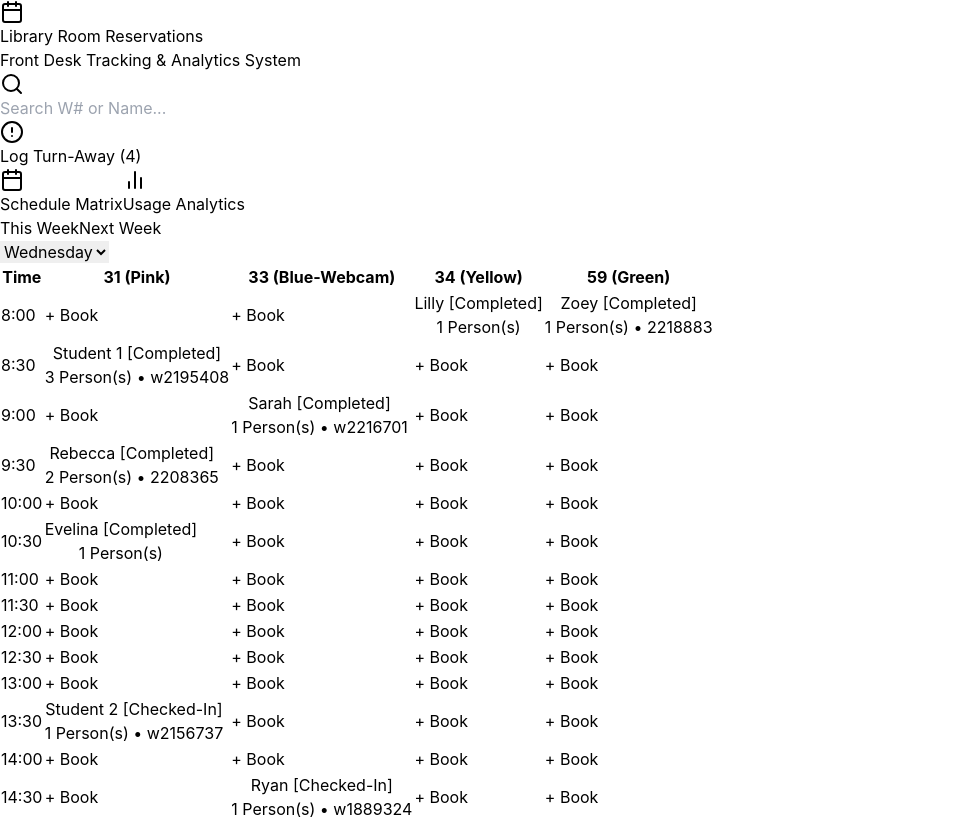
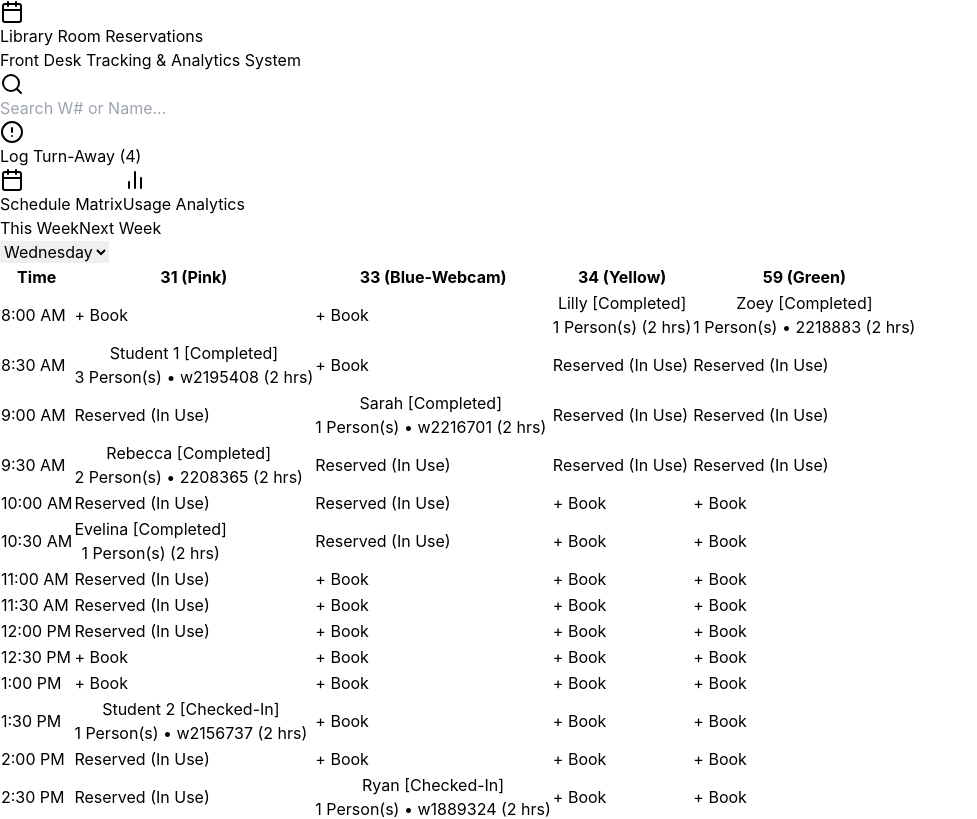
Before and after one commit to amybrinkley/room-reservation-app, a React (Vite) app: page / in a window 1280 px wide. Shown: the top 819 px of the page, without its empty margins (0-977 px from the left). Built offline with nearby package versions, Linux system fonts and the light colour scheme.

Commit message:
adjust hours, colors

```diff
--- a/src/App.jsx
+++ b/src/App.jsx
@@ -6,29 +6,30 @@ import { BarChart, Bar, XAxis, YAxis, Tooltip, ResponsiveContainer, CartesianGri
 const GOOGLE_SCRIPT_URL = "";
 
 const ROOMS = [
-  { id: '31', name: '31 (Pink)', color: 'bg-pink-100 text-pink-800 border-pink-300 hover:bg-pink-200' },
-  { id: '33', name: '33 (Blue-Webcam)', color: 'bg-blue-100 text-blue-800 border-blue-300 hover:bg-blue-200' },
-  { id: '34', name: '34 (Yellow)', color: 'bg-yellow-100 text-yellow-800 border-yellow-300 hover:bg-yellow-200' },
-  { id: '59', name: '59 (Green)', color: 'bg-emerald-100 text-emerald-800 border-emerald-300 hover:bg-emerald-200' }
+  { id: '31', name: '31 (Pink)', color: 'bg-pink-100 text-pink-800 border-pink-300 hover:bg-pink-200', headerBg: 'bg-pink-600 text-white', colBg: 'bg-pink-50/40', occupiedBg: 'bg-gradient-to-b from-pink-200/70 to-pink-100/50' },
+  { id: '33', name: '33 (Blue-Webcam)', color: 'bg-blue-100 text-blue-800 border-blue-300 hover:bg-blue-200', headerBg: 'bg-blue-600 text-white', colBg: 'bg-blue-50/40', occupiedBg: 'bg-gradient-to-b from-blue-200/70 to-blue-100/50' },
+  { id: '34', name: '34 (Yellow)', color: 'bg-amber-100 text-amber-800 border-amber-300 hover:bg-amber-200', headerBg: 'bg-amber-500 text-white', colBg: 'bg-amber-50/40', occupiedBg: 'bg-gradient-to-b from-amber-200/70 to-amber-100/50' },
+  { id: '59', name: '59 (Green)', color: 'bg-emerald-100 text-emerald-800 border-emerald-300 hover:bg-emerald-200', headerBg: 'bg-emerald-600 text-white', colBg: 'bg-emerald-50/40', occupiedBg: 'bg-gradient-to-b from-emerald-200/70 to-emerald-100/50' }
 ];
 
+// Time slots in 12-hour AM/PM format
 const TIME_SLOTS = [
-  "8:00", "8:30", "9:00", "9:30", "10:00", "10:30", "11:00", "11:30",
-  "12:00", "12:30", "13:00", "13:30", "14:00", "14:30", "15:00", "15:30",
-  "16:00", "16:30", "17:00", "17:30", "18:00", "18:30", "19:00", "19:30"
+  "8:00 AM", "8:30 AM", "9:00 AM", "9:30 AM", "10:00 AM", "10:30 AM", "11:00 AM", "11:30 AM",
+  "12:00 PM", "12:30 PM", "1:00 PM", "1:30 PM", "2:00 PM", "2:30 PM", "3:00 PM", "3:30 PM",
+  "4:00 PM", "4:30 PM", "5:00 PM", "5:30 PM", "6:00 PM", "6:30 PM", "7:00 PM", "7:30 PM"
 ];
 
 const INITIAL_RESERVATIONS = [
-  { id: 'res_101', week: 'this_week', day: 'Wednesday', room: '31', slot: '8:30', barcode: 'w2195408', student_name: 'Student 1', people: 3, time_in: '8:40 AM', time_out: '9:10 AM', status: 'Completed', notes: 'Group study' },
-  { id: 'res_102', week: 'this_week', day: 'Wednesday', room: '31', slot: '9:30', barcode: '2208365', student_name: 'Rebecca', people: 2, time_in: '9:30 AM', time_out: '10:30 AM', status: 'Completed', notes: '' },
-  { id: 'res_103', week: 'this_week', day: 'Wednesday', room: '31', slot: '10:30', barcode: '', student_name: 'Evelina', people: 1, time_in: '10:34 AM', time_out: '11:25 AM', status: 'Completed', notes: '' },
-  { id: 'res_105', week: 'this_week', day: 'Wednesday', room: '31', slot: '13:30', barcode: 'w2156737', student_name: 'Student 2', people: 1, time_in: '1:40 PM', time_out: '', status: 'Checked-In', notes: '' },
-  { id: 'res_107', week: 'this_week', day: 'Wednesday', room: '33', slot: '9:00', barcode: 'w2216701', student_name: 'Sarah', people: 1, time_in: '9:00 AM', time_out: '11:30 AM', status: 'Completed', notes: 'WebCam needed' },
-  { id: 'res_110', week: 'this_week', day: 'Wednesday', room: '33', slot: '14:30', barcode: 'w1889324', student_name: 'Ryan', people: 1, time_in: '2:30 PM', time_out: '', status: 'Checked-In', notes: '' },
-  { id: 'res_111', week: 'this_week', day: 'Wednesday', room: '33', slot: '16:30', barcode: '', student_name: 'Roman', people: 1, time_in: '', time_out: '', status: 'Scheduled', notes: '' },
-  { id: 'res_112', week: 'this_week', day: 'Wednesday', room: '34', slot: '8:00', barcode: '', student_name: 'Lilly', people: 1, time_in: '8:05 AM', time_out: '10:12 AM', status: 'Completed', notes: '' },
-  { id: 'res_116', week: 'this_week', day: 'Wednesday', room: '59', slot: '8:00', barcode: '2218883', student_name: 'Zoey', people: 1, time_in: '8:10 AM', time_out: '10:13 AM', status: 'Completed', notes: '' },
-  { id: 'res_119', week: 'this_week', day: 'Wednesday', room: '59', slot: '15:30', barcode: '', student_name: 'Sarah', people: 2, time_in: '', time_out: '', status: 'Scheduled', notes: '' }
+  { id: 'res_101', week: 'this_week', day: 'Wednesday', room: '31', slot: '8:30 AM', barcode: 'w2195408', student_name: 'Student 1', people: 3, time_in: '8:40 AM', time_out: '9:10 AM', status: 'Completed', notes: 'Group study' },
+  { id: 'res_102', week: 'this_week', day: 'Wednesday', room: '31', slot: '9:30 AM', barcode: '2208365', student_name: 'Rebecca', people: 2, time_in: '9:30 AM', time_out: '10:30 AM', status: 'Completed', notes: '' },
+  { id: 'res_103', week: 'this_week', day: 'Wednesday', room: '31', slot: '10:30 AM', barcode: '', student_name: 'Evelina', people: 1, time_in: '10:34 AM', time_out: '11:25 AM', status: 'Completed', notes: '' },
+  { id: 'res_105', week: 'this_week', day: 'Wednesday', room: '31', slot: '1:30 PM', barcode: 'w2156737', student_name: 'Student 2', people: 1, time_in: '1:40 PM', time_out: '', status: 'Checked-In', notes: '' },
+  { id: 'res_107', week: 'this_week', day: 'Wednesday', room: '33', slot: '9:00 AM', barcode: 'w2216701', student_name: 'Sarah', people: 1, time_in: '9:00 AM', time_out: '11:30 AM', status: 'Completed', notes: 'WebCam needed' },
+  { id: 'res_110', week: 'this_week', day: 'Wednesday', room: '33', slot: '2:30 PM', barcode: 'w1889324', student_name: 'Ryan', people: 1, time_in: '2:30 PM', time_out: '', status: 'Checked-In', notes: '' },
+  { id: 'res_111', week: 'this_week', day: 'Wednesday', room: '33', slot: '4:30 PM', barcode: '', student_name: 'Roman', people: 1, time_in: '', time_out: '', status: 'Scheduled', notes: '' },
+  { id: 'res_112', week: 'this_week', day: 'Wednesday', room: '34', slot: '8:00 AM', barcode: '', student_name: 'Lilly', people: 1, time_in: '8:05 AM', time_out: '10:12 AM', status: 'Completed', notes: '' },
+  { id: 'res_116', week: 'this_week', day: 'Wednesday', room: '59', slot: '8:00 AM', barcode: '2218883', student_name: 'Zoey', people: 1, time_in: '8:10 AM', time_out: '10:13 AM', status: 'Completed', notes: '' },
+  { id: 'res_119', week: 'this_week', day: 'Wednesday', room: '59', slot: '3:30 PM', barcode: '', student_name: 'Sarah', people: 2, time_in: '', time_out: '', status: 'Scheduled', notes: '' }
 ];
 
 export default function App() {
@@ -42,10 +43,10 @@ export default function App() {
   const [activeRes, setActiveRes] = useState(null);
 
   const [formData, setFormData] = useState({
-    room: '31', slot: '8:00', barcode: '', student_name: '', people: 1, notes: '', status: 'Scheduled'
+    room: '31', slot: '8:00 AM', barcode: '', student_name: '', people: 1, notes: '', status: 'Scheduled'
   });
 
-  const handleOpenModal = (room = '31', slot = '8:00', existing = null) => {
+  const handleOpenModal = (room = '31', slot = '8:00 AM', existing = null) => {
     if (existing) {
       setActiveRes(existing);
       setFormData({ ...existing });
@@ -67,13 +68,13 @@ export default function App() {
   };
 
   const handleCheckIn = (res) => {
-    const timeIn = new Date().toLocaleTimeString([], { hour: '2-digit', minute: '2-digit' });
+    const timeIn = new Date().toLocaleTimeString([], { hour: 'numeric', minute: '2-digit', hour12: true });
     setReservations(reservations.map(r => r.id === res.id ? { ...r, status: 'Checked-In', time_in: timeIn } : r));
     setModalOpen(false);
   };
 
   const handleCheckOut = (res) => {
-    const timeOut = new Date().toLocaleTimeString([], { hour: '2-digit', minute: '2-digit' });
+    const timeOut = new Date().toLocaleTimeString([], { hour: 'numeric', minute: '2-digit', hour12: true });
     setReservations(reservations.map(r => r.id === res.id ? { ...r, status: 'Completed', time_out: timeOut } : r));
     setModalOpen(false);
   };
@@ -82,6 +83,25 @@ export default function App() {
     r.week === selectedWeek && r.day === selectedDay &&
     (searchQuery === '' || r.student_name.toLowerCase().includes(searchQuery.toLowerCase()) || r.barcode.toLowerCase().includes(searchQuery.toLowerCase()))
   );
+
+  // Helper to check if a slot falls within a 2-hour window (4 half-hour slots) starting from a booking
+  const getOccupancyInfo = (roomId, slot) => {
+    const slotIndex = TIME_SLOTS.indexOf(slot);
+    if (slotIndex === -1) return null;
+
+    // Search back up to 3 slots (1.5 hours prior) to see if a booking started in that 2-hour block
+    for (let offset = 0; offset < 4; offset++) {
+      const checkIdx = slotIndex - offset;
+      if (checkIdx >= 0) {
+        const checkSlot = TIME_SLOTS[checkIdx];
+        const res = filteredReservations.find(r => r.room === roomId && r.slot === checkSlot);
+        if (res) {
+          return { reservation: res, isStart: offset === 0, offset };
+        }
+      }
+    }
+    return null;
+  };
 
   const usageByRoomData = ROOMS.map(rm => ({
     name: `Room ${rm.id}`,
@@ -145,30 +165,43 @@ export default function App() {
           <div className="bg-white rounded-xl shadow border border-slate-200 overflow-x-auto">
             <table className="w-full text-left border-collapse min-w-[700px]">
               <thead>
-                <tr className="bg-slate-800 text-white text-xs uppercase tracking-wider">
-                  <th className="p-3 border-b border-slate-700 w-24 text-center">Time</th>
-                  {ROOMS.map(room => <th key={room.id} className="p-3 border-b border-slate-700 text-center">{room.name}</th>)}
+                <tr>
+                  <th className="p-3 bg-slate-800 text-white text-xs uppercase tracking-wider w-28 text-center border-b border-slate-700">Time</th>
+                  {ROOMS.map(room => (
+                    <th key={room.id} className={`p-3 text-xs uppercase tracking-wider text-center font-bold border-b border-slate-200 ${room.headerBg}`}>
+                      {room.name}
+                    </th>
+                  ))}
                 </tr>
               </thead>
               <tbody className="divide-y divide-slate-200 text-sm">
                 {TIME_SLOTS.map(slot => (
-                  <tr key={slot} className="hover:bg-slate-50">
-                    <td className="p-3 font-semibold text-slate-500 text-center bg-slate-50 border-r border-slate-200">{slot}</td>
+                  <tr key={slot} className="hover:bg-slate-100/80">
+                    <td className="p-3 font-semibold text-slate-500 text-center bg-slate-50 border-r border-slate-200 whitespace-nowrap">{slot}</td>
                     {ROOMS.map(room => {
-                      const res = filteredReservations.find(r => r.room === room.id && r.slot === slot);
+                      const occInfo = getOccupancyInfo(room.id, slot);
+                      const res = occInfo?.isStart ? occInfo.reservation : null;
+                      const isOccupiedBlock = occInfo && !occInfo.isStart;
+
                       return (
-                        <td key={room.id} className="p-2 border-r border-slate-100 text-center">
+                        <td key={room.id} className={`p-2 border-r border-slate-200 text-center transition-colors ${
+                          isOccupiedBlock ? room.occupiedBg : room.colBg
+                        }`}>
                           {res ? (
-                            <button onClick={() => handleOpenModal(room.id, slot, res)} className={`w-full p-2 rounded-lg text-xs font-semibold border text-left transition ${
-                              res.status === 'Checked-In' ? 'bg-emerald-100 text-emerald-900 border-emerald-300' :
-                              res.status === 'Scheduled' ? 'bg-amber-100 text-amber-900 border-amber-300' :
-                              'bg-slate-100 text-slate-700 border-slate-300'
+                            <button onClick={() => handleOpenModal(room.id, slot, res)} className={`w-full p-2 rounded-lg text-xs font-semibold border text-left transition shadow-sm ${
+                              res.status === 'Checked-In' ? 'bg-emerald-100 text-emerald-900 border-emerald-300 hover:bg-emerald-200' :
+                              res.status === 'Scheduled' ? 'bg-amber-100 text-amber-900 border-amber-300 hover:bg-amber-200' :
+                              'bg-slate-100 text-slate-700 border-slate-300 hover:bg-slate-200'
                             }`}>
                               <div className="font-bold flex justify-between">{res.student_name} <span>[{res.status}]</span></div>
-                              <div className="text-[10px] text-slate-500">{res.people} Person(s) {res.barcode && `• ${res.barcode}`}</div>
+                              <div className="text-[10px] text-slate-500">{res.people} Person(s) {res.barcode && `• ${res.barcode}`} (2 hrs)</div>
+                            </button>
+                          ) : isOccupiedBlock ? (
+                            <button onClick={() => handleOpenModal(room.id, slot)} className="w-full py-2 border border-dashed border-slate-300/80 bg-white/40 hover:bg-white/80 rounded-lg text-slate-500 hover:text-blue-600 text-xs transition flex items-center justify-center gap-1 font-medium">
+                              <span className="w-1.5 h-1.5 rounded-full bg-amber-500 inline-block"></span> Reserved (In Use)
                             </button>
                           ) : (
-                            <button onClick={() => handleOpenModal(room.id, slot)} className="w-full py-2 border border-dashed border-slate-200 rounded-lg text-slate-400 hover:border-blue-400 hover:text-blue-600 text-xs transition">
+                            <button onClick={() => handleOpenModal(room.id, slot)} className="w-full py-2 border border-dashed border-slate-300 bg-white/70 hover:bg-white rounded-lg text-slate-400 hover:border-blue-400 hover:text-blue-600 text-xs transition">
                               + Book
                             </button>
                           )}
```
